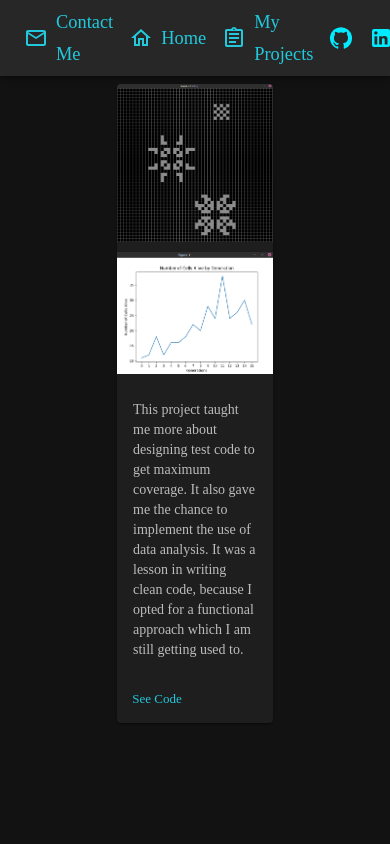
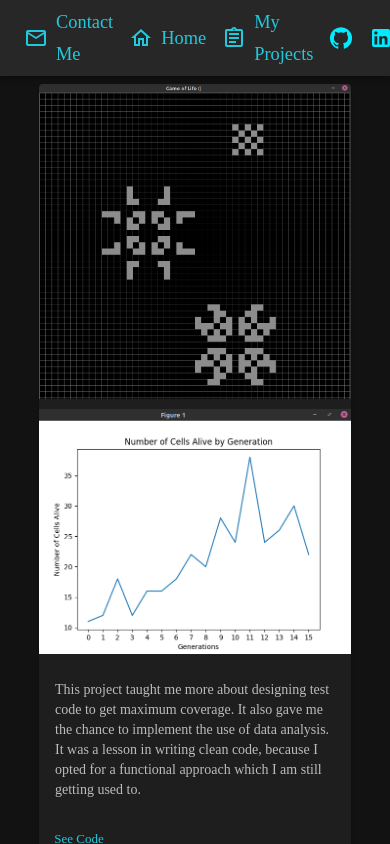
Before and after one commit to LauchieHarvey/LauchieHarvey.github.io, a React (Create React App) app: page /projects in a window 390 px wide. Shown: the top 844 px of the page. Built offline with nearby package versions, Linux system fonts and the light colour scheme.

Commit message:
Improved responsiveness of projects page.

```diff
--- a/src/Pages/Projects.tsx
+++ b/src/Pages/Projects.tsx
@@ -5,6 +5,7 @@ import CardContent from '@mui/material/CardContent';
 import CardMedia from '@mui/material/CardMedia';
 import Button from '@mui/material/Button';
 import Typography from '@mui/material/Typography';
+import {Theme} from '@mui/material';
 
 const Projects: React.FC = () => {
     const projectList: Array<ProjectCardProps> = [
@@ -68,8 +69,13 @@ interface ProjectCardProps {
  */
 const ProjectCard = ({name, description, imagePaths, codeLink, readMoreLink}: ProjectCardProps) => {
 
-   return (
-         <Card sx={{width: '40%', margin: 'auto', marginBottom: '15vh'}}>
+    return (
+         <Card sx={{
+                maxWidth: '80%',
+                width: {xs: '80%', sm: '70%', md: '50%', lg: '40%', xl: '40%'},
+                margin: 'auto',
+                marginBottom: '15vh'
+            }}>
             {imagePaths.map((imagePath: string, index: number) => (
                 <CardMedia
                     component="img"
```
